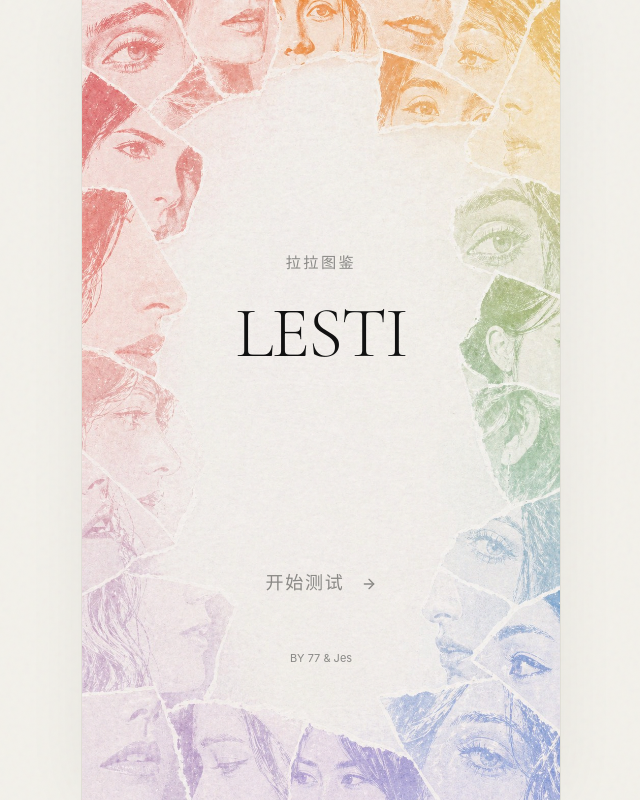
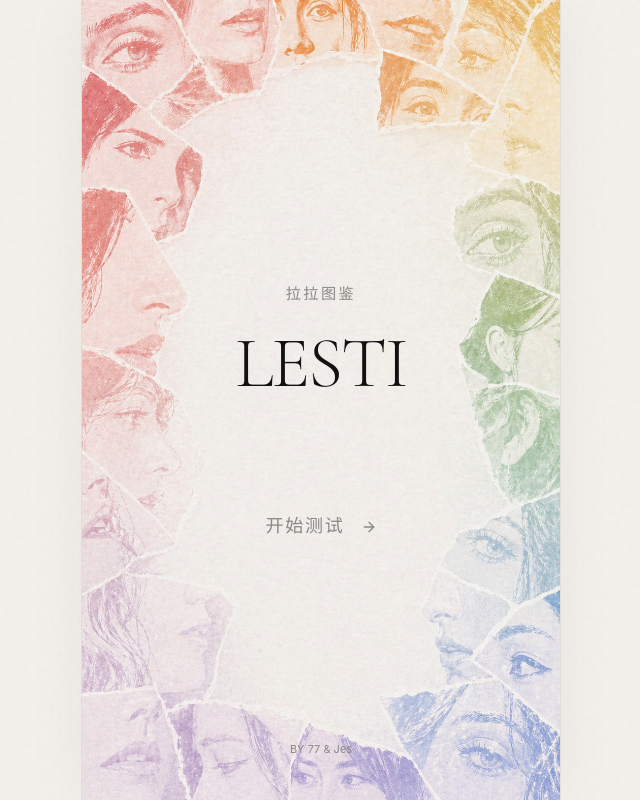
Before and after one commit to JesZhan-7788/LesTi, a React (Vite) app: page / in a window 1280 px wide. Shown: the whole page, without its empty margins (319-959 px from the left). Built offline with nearby package versions, Linux system fonts and the light colour scheme; a web font is replaced by a local one.

Commit message:
Raise landing page call to action

```diff
--- a/src/App.tsx
+++ b/src/App.tsx
@@ -231,7 +231,7 @@ export default function App() {
                     LESTI
                   </h1>
                 </div>
-                <div className="-translate-y-12">
+                <div className="absolute inset-x-8 bottom-[30vh]">
                   <button
                     onClick={startQuiz}
                     className="group relative inline-flex items-center justify-center gap-4 px-8 py-5 w-full text-[18px] font-serif-sc text-[#8C8B88] tracking-[0.1em] transition-all hover:text-[#111] active:scale-[0.98]"
@@ -242,7 +242,7 @@ export default function App() {
                     </span>
                   </button>
                 </div>
-                <p className="-mt-4 text-center text-[11px] leading-[1.8] text-[#8C8B88]">
+                <p className="absolute inset-x-8 bottom-10 text-center text-[11px] leading-[1.8] text-[#8C8B88]">
                   BY{' '}
                   <a
                     href="https://xhslink.com/m/9Oe7UaKX6LF"
```
